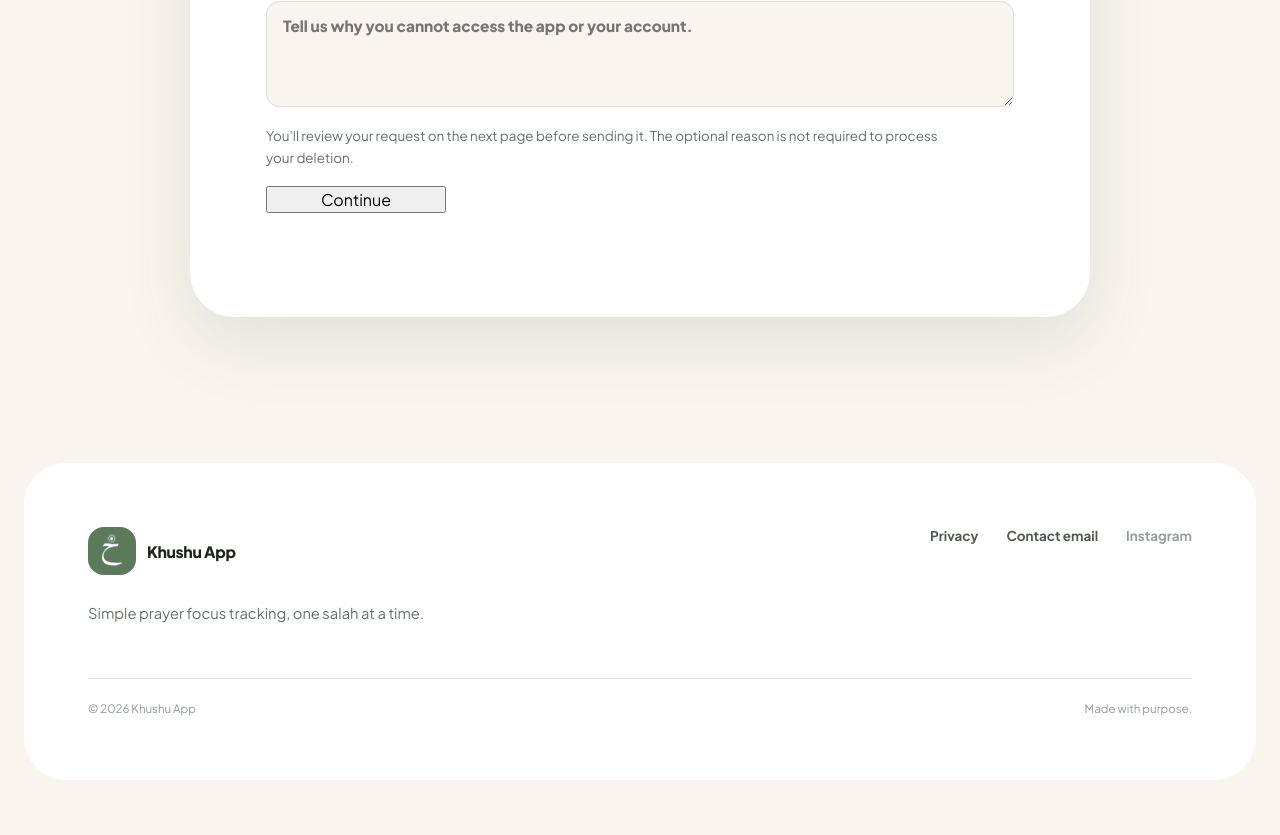
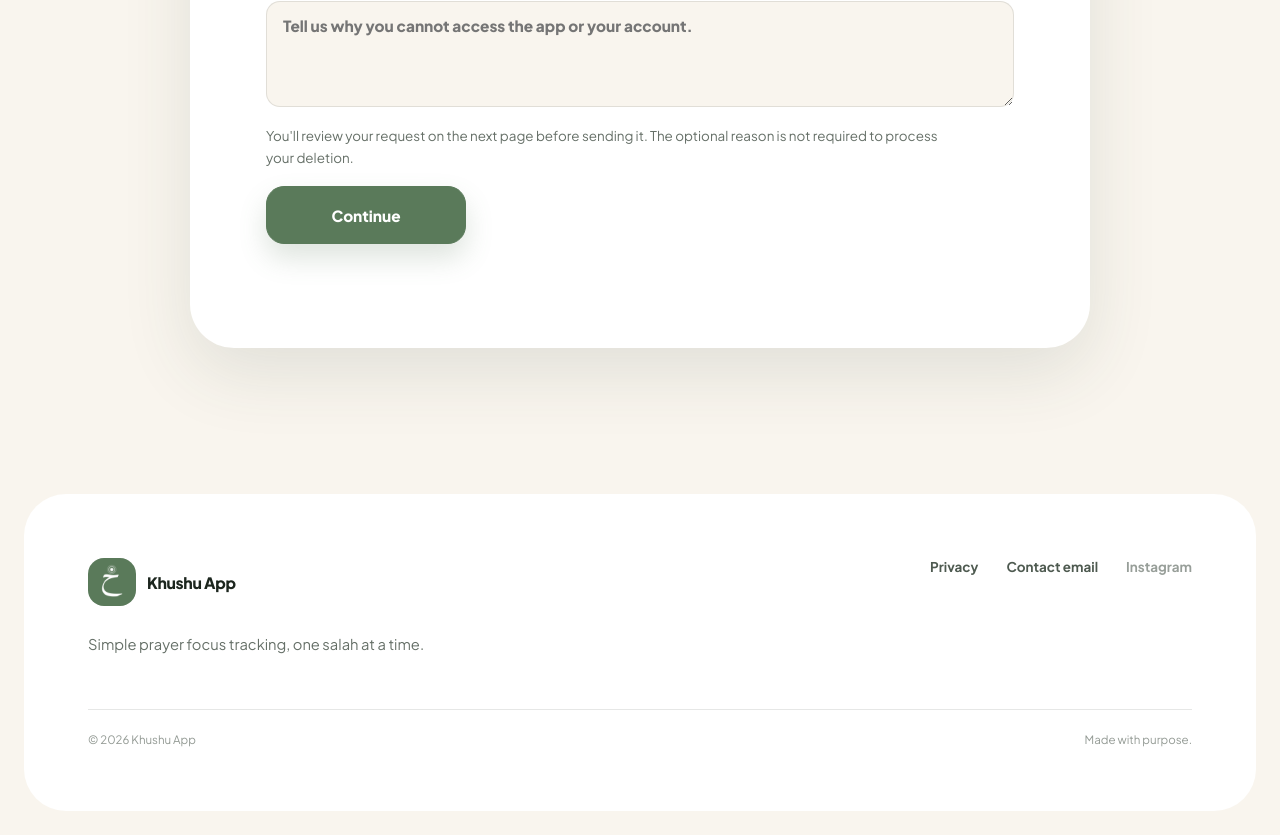
Before and after one commit to bjzaffar/khushu-app-website, a Next.js app: page /delete-account in a window 1280 px wide. Shown: the part 957-1792 px from the top of the page. Before the commit the page ends 1761 px from the top, so only its background shows below. Built offline with nearby package versions, Linux system fonts and the light colour scheme.

Commit message:
Update globals.css

```diff
--- a/app/globals.css
+++ b/app/globals.css
@@ -1041,9 +1041,34 @@ p {
 }
 
 .deletion-submit {
+  display: inline-flex;
+  min-height: 58px;
+  padding: 0 26px;
+  align-items: center;
   justify-content: center;
+  border: 1px solid var(--sage);
+  border-radius: 18px;
+  background: var(--sage);
+  box-shadow: 0 14px 28px rgba(90, 122, 90, 0.2);
+  color: var(--white);
+  cursor: pointer;
+  font-size: 0.96rem;
+  font-weight: 750;
+  line-height: 1;
+  transition: transform 180ms ease, box-shadow 180ms ease, background 180ms ease;
   width: fit-content;
-  min-width: 180px;
+  min-width: 200px;
+}
+
+.deletion-submit:hover:not(:disabled) {
+  background: var(--sage-dark);
+  box-shadow: 0 18px 32px rgba(90, 122, 90, 0.26);
+  transform: translateY(-2px);
+}
+
+.deletion-submit:disabled {
+  cursor: wait;
+  opacity: 0.68;
 }
 
 .deletion-confirmation {
```
